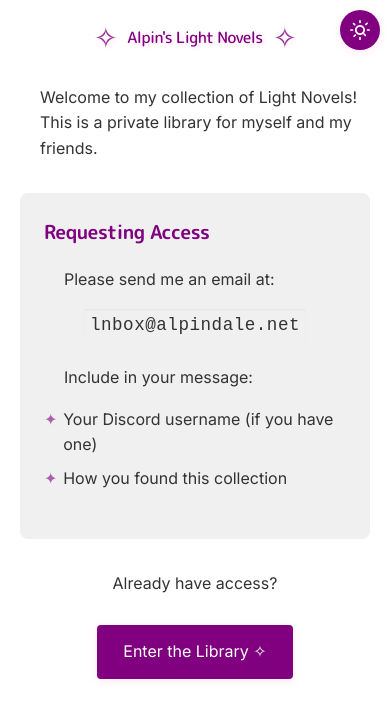
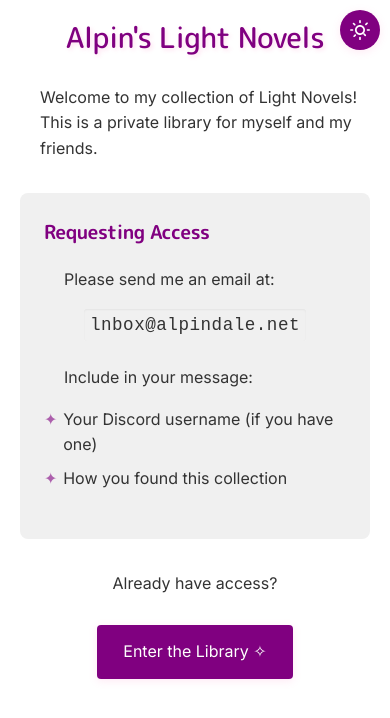
Before and after one commit to AlpinDale/lnbox, a plain HTML site: page welcome.html in a window 390 px wide. Drawn offline with Linux system fonts and the light colour scheme.

Commit message:
mobile: add minimum text size for the title

```diff
--- a/welcome.html
+++ b/welcome.html
@@ -138,13 +138,14 @@
             font-weight: 500;
             color: var(--button-color);
             text-shadow: 2px 2px 4px rgba(255,105,180,0.2);
-            font-size: min(max(1.2rem, 4vw), 2.5rem);
+            font-size: min(max(1.8rem, 4vw), 2.5rem);
             line-height: 1.2;
             display: flex;
             align-items: center;
             justify-content: center;
             gap: 10px;
             padding: 0 10px;
+            flex-wrap: wrap;
         }
 
         h1::before, h1::after {
@@ -155,17 +156,20 @@
         }
 
         h1 span {
-            white-space: nowrap;
             text-align: center;
             min-width: 0;
             flex-shrink: 1;
-            font-size: min(max(0.8rem, 4vw), 2.5rem);
+            font-size: min(max(1.8rem, 4vw), 2.5rem);
         }
 
         @media (max-width: 600px) {
             h1 {
                 margin: 40px 0 30px;
-                padding: 0 40px;
+                padding: 0 10px;
+            }
+
+            h1::before, h1::after {
+                display: none; /* mobile screens don't like the star too much... */
             }
         }
 
```
